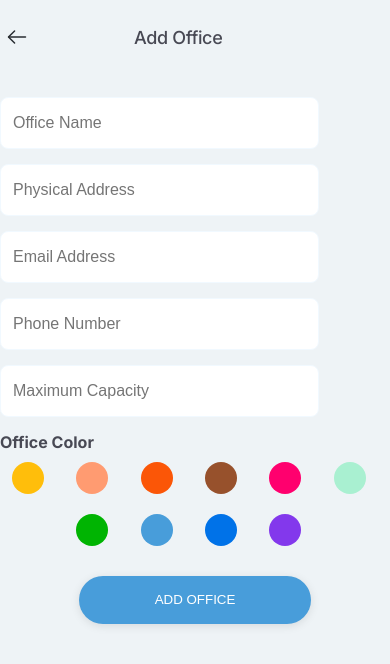
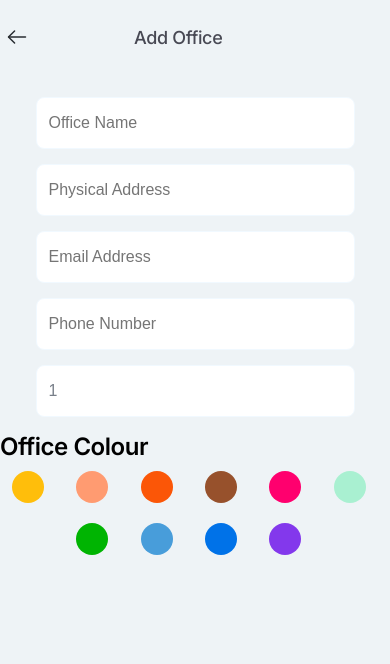
Before and after one commit to MONTYYYYY/offices, a React (Create React App) app: page /office/add in a window 390 px wide. Shown: the top 664 px of the page. Built offline with nearby package versions, Linux system fonts and the light colour scheme.

Commit message:
Added 'Add office' functionality to page + updated UI to cater for responsiveness

```diff
--- a/src/pages/Office/AddOffice/AddOffice.tsx
+++ b/src/pages/Office/AddOffice/AddOffice.tsx
@@ -1,14 +1,45 @@
-import React, { useState } from 'react';
+import React, { useEffect, useState } from 'react';
+import { v4 as uuidv4 } from 'uuid';
+import { useNavigate } from 'react-router-dom';
 import AddOfficeStyles from './styles';
-import { IOfficeInformation } from '../../../features/officesSlice';
+import { addOffice, IOfficeInformation } from '../../../features/officesSlice';
 import Input from '../../../components/common/Input/styles';
 import Buttons from '../../../components/common/buttons';
 import OfficeColorSelect from '../../../components/officeColorSelect/OfficeColorSelect';
+import { useAppDispatch } from '../../../constants/helpers/hooks';
+import { RouteList } from '../../../routes';
 
 function AddOffice() {
-  const [office, setOffice] = useState<IOfficeInformation>({} as IOfficeInformation);
+  const dispatch = useAppDispatch();
+  const navigate = useNavigate();
+  const defaultOffice : IOfficeInformation = {
+    id: uuidv4(),
+    companyName: '',
+    staffIDs: [],
+    email: '',
+    phone: '',
+    location: '',
+    officeCapacity: 1,
+    color: '',
+  };
+  const [office, setOffice] = useState<IOfficeInformation>(defaultOffice);
   const [selectedColor, setSelectedColor] = useState<string>('');
-  console.log('Add Office', selectedColor);
+  const [displayNextActionButton, setDisplayAddActionButton] = useState<boolean>(false);
+
+  useEffect(() => {
+    // Check if all values are filled
+    if (Object.values(office).length > 0) {
+      const mandatoryValues = [
+        office.color,
+        office.companyName,
+        office.location,
+        office.phone,
+        office.email,
+      ];
+      setDisplayAddActionButton(mandatoryValues.every((x) => x.length > 0));
+    }
+  }, [office]);
+
   const handleInputChange = (e: React.ChangeEvent<HTMLInputElement>) => {
     let { value } = e.target;
     const { name } = e.target;
@@ -30,10 +61,24 @@ function AddOffice() {
     }
     setOffice({ ...office, [name]: value });
   };
+
+  useEffect(() => {
+    setOffice({ ...office, color: selectedColor });
+  }, [selectedColor]);
+
+  const handleAddOffice = () => {
+    dispatch(addOffice(office));
+    navigate(RouteList.Landing);
+  };
+
+  const onSubmit = (event:any) => {
+    event.preventDefault();
+  };
+
   return (
     <AddOfficeStyles.Container>
       <div>
-        <AddOfficeStyles.FormContainer>
+        <AddOfficeStyles.FormContainer onSubmit={onSubmit}>
           <Input
             name="companyName"
             type="text"
@@ -63,21 +108,25 @@ function AddOffice() {
             onChange={(e) => handleInputChange(e)}
           />
           <Input
-            name="location"
-            type="text"
+            min={1}
+            name="officeCapacity"
+            type="number"
             value={office?.officeCapacity}
             placeholder="Maximum Capacity"
             onChange={(e) => handleInputChange(e)}
           />
+          <AddOfficeStyles.ColourTitle> Office Colour </AddOfficeStyles.ColourTitle>
+          <OfficeColorSelect setSelectedParentColor={setSelectedColor} selectedParentColor="" />
         </AddOfficeStyles.FormContainer>
-        <b> Office Color </b>
-        <OfficeColorSelect setSelectedParentColor={setSelectedColor} selectedParentColor="" />
+
       </div>
-      <AddOfficeStyles.AddButtonContainer>
+      { displayNextActionButton && (
+      <AddOfficeStyles.AddButtonContainer onClick={handleAddOffice}>
         <Buttons.PrimaryButton>
           Add Office
         </Buttons.PrimaryButton>
       </AddOfficeStyles.AddButtonContainer>
+      )}
     </AddOfficeStyles.Container>
   );
 }
--- a/src/pages/Office/AddOffice/styles.ts
+++ b/src/pages/Office/AddOffice/styles.ts
@@ -18,6 +18,17 @@ const Container = styled.div`
 const FormContainer = styled.form`
     display:flex;
     flex-direction: column;
+    align-items: center;
+`;
+
+export const ColourTitle = styled.span`
+    align-self: flex-start;
+    font-weight: 600;
+    font-size: 24px;
+    line-height: 29px;
+    letter-spacing: -0.02em;
+    text-transform: capitalize;
+    color: #000000;
 `;
 
 const OfficeColorsContainer = styled.div`
@@ -39,6 +50,7 @@ const OfficeStyles = {
   OfficeColorsContainer,
   AddButtonContainer,
   FormContainer,
+  ColourTitle,
 };
 
 export default OfficeStyles;
```
